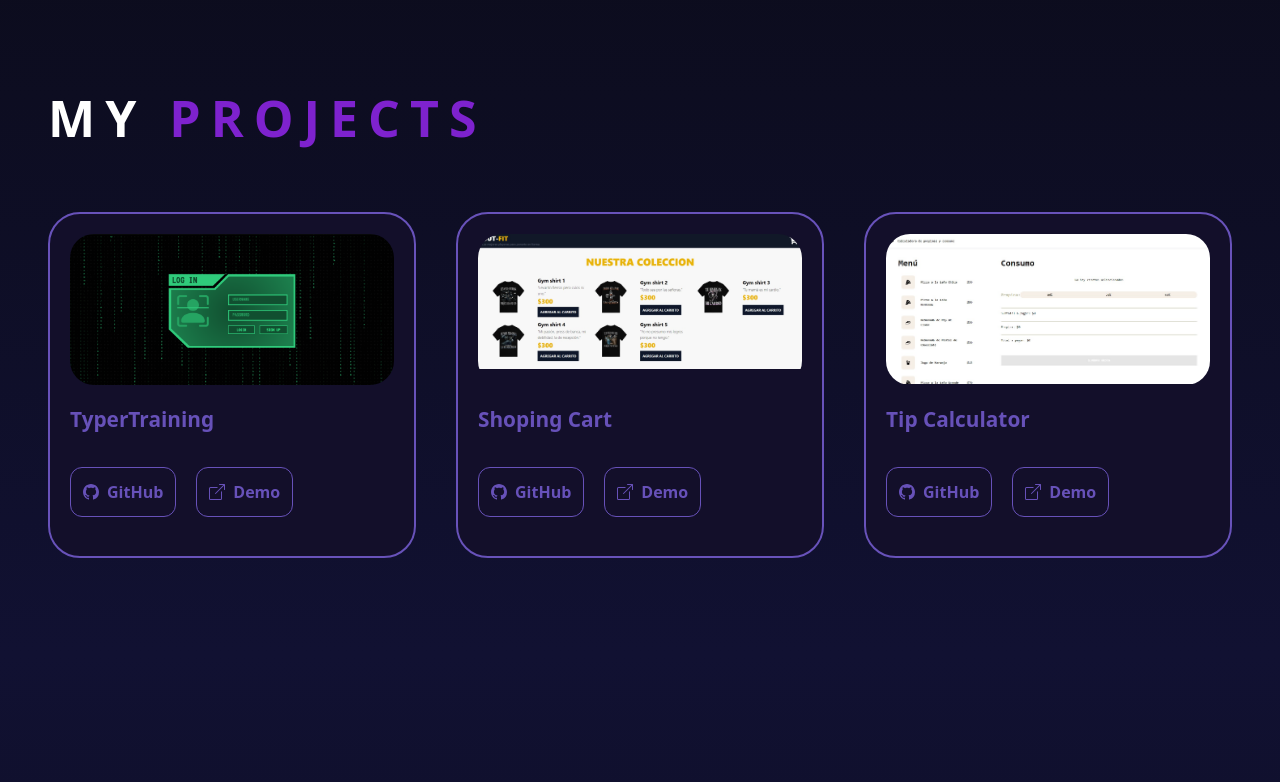
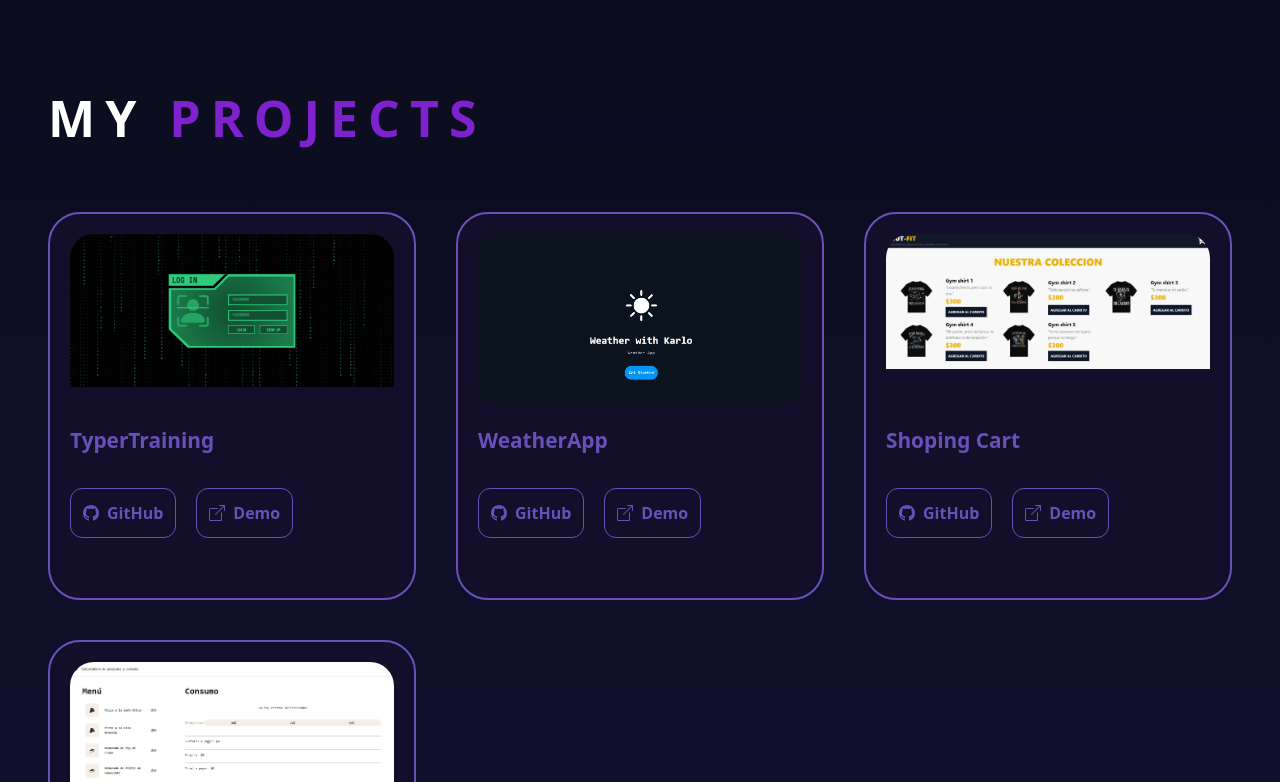
Before and after one commit to karlobgisw/portafolio, a React (Vite) app: page / in a window 1280 px wide. Shown: the part 1474-2256 px from the top of the page. Built offline with nearby package versions, Linux system fonts and the light colour scheme.

Commit message:
weatherApp

```diff
--- a/src/components/proyects.jsx
+++ b/src/components/proyects.jsx
@@ -1,7 +1,7 @@
 import { PortfolioItem } from "./portolio-item"
-import { PortfolioItemWorking } from "./portfolio-item-working"
 import TyperTraining from "../assets/TyperTraining.png"
 import outfit from "../assets/outfit.jpeg"
+import weather from "../assets/weather.png"
 import TipCalculator from "../assets/TipCalculator.jpeg"
 
 export function Proyects(){
@@ -17,6 +17,7 @@ export function Proyects(){
                     <h5 className="mb-14 text-white text-[50px] tracking-[10px] font-bold max-md:text-[1.3rem] max-md:mb-[2rem]">MY <span className="text-purple-700">PROJECTS</span></h5>
                     <div className="portolfio-container grid grid-cols-[repeat(3,_1fr)] gap-10 max-md:grid-cols-[repeat(2,_1fr)] max-sm:grid-cols-[repeat(1,_1fr)]">
                         <PortfolioItem title="TyperTraining" imgUrl={TyperTraining} gitUrl="https://github.com/karlobgisw/TyperTraining.git" demoUrl="https://typertraining-production-259c.up.railway.app/"></PortfolioItem>
+                        <PortfolioItem title="WeatherApp" imgUrl={weather} gitUrl="https://github.com/karlobgisw/weatherApp.git" demoUrl="https://weatherappwithkarlo.netlify.app/"></PortfolioItem>
                         <PortfolioItem title="Shoping Cart" imgUrl={outfit} gitUrl="https://github.com/karlobgisw/OUT-FIT" demoUrl="https://outfitdemo.netlify.app/"></PortfolioItem>
                         <PortfolioItem title="Tip Calculator" imgUrl={TipCalculator} gitUrl="https://github.com/karlobgisw/Calculadora-de-propinas.git" demoUrl="https://calculadora-de-totales-y-propina.netlify.app/"></PortfolioItem>
                     </div>
```
Also changed, not shown: src/assets/weather.png (added), 1 other file (tests, documents, lock files or other folders).
